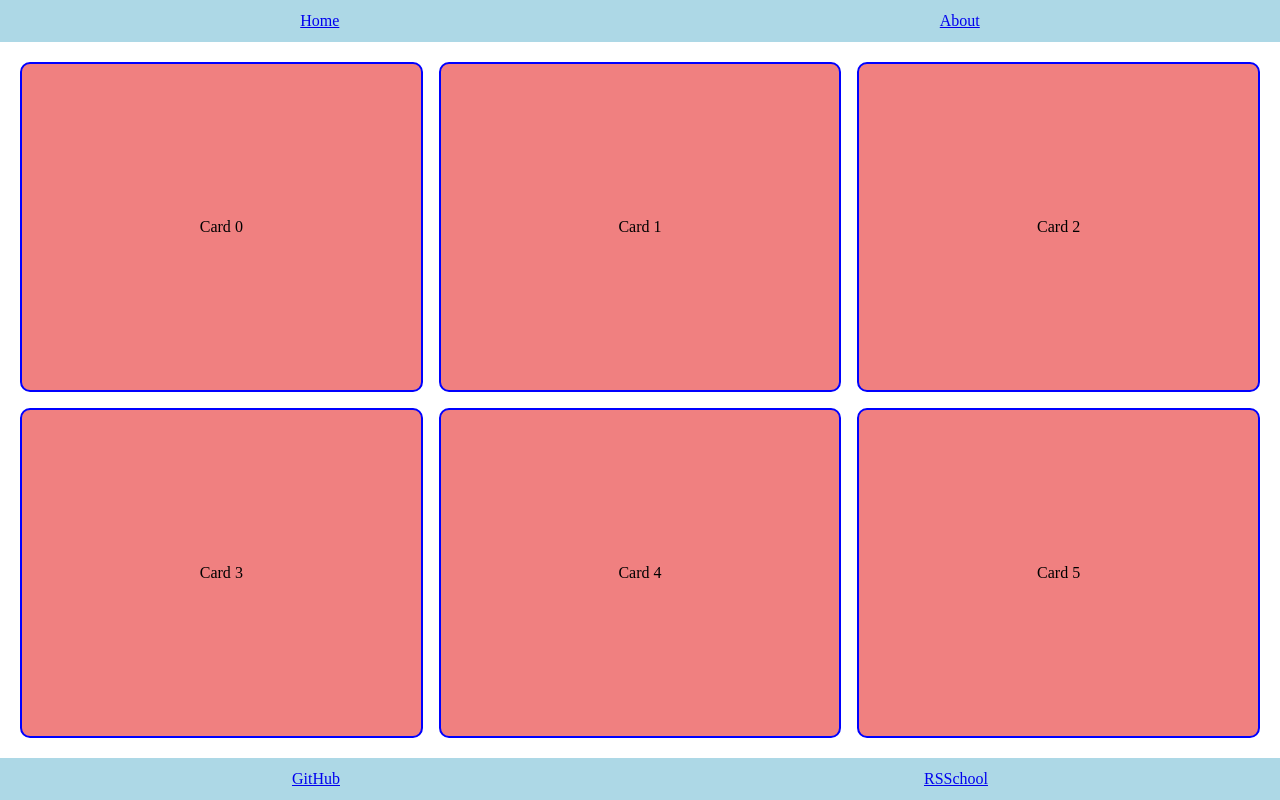
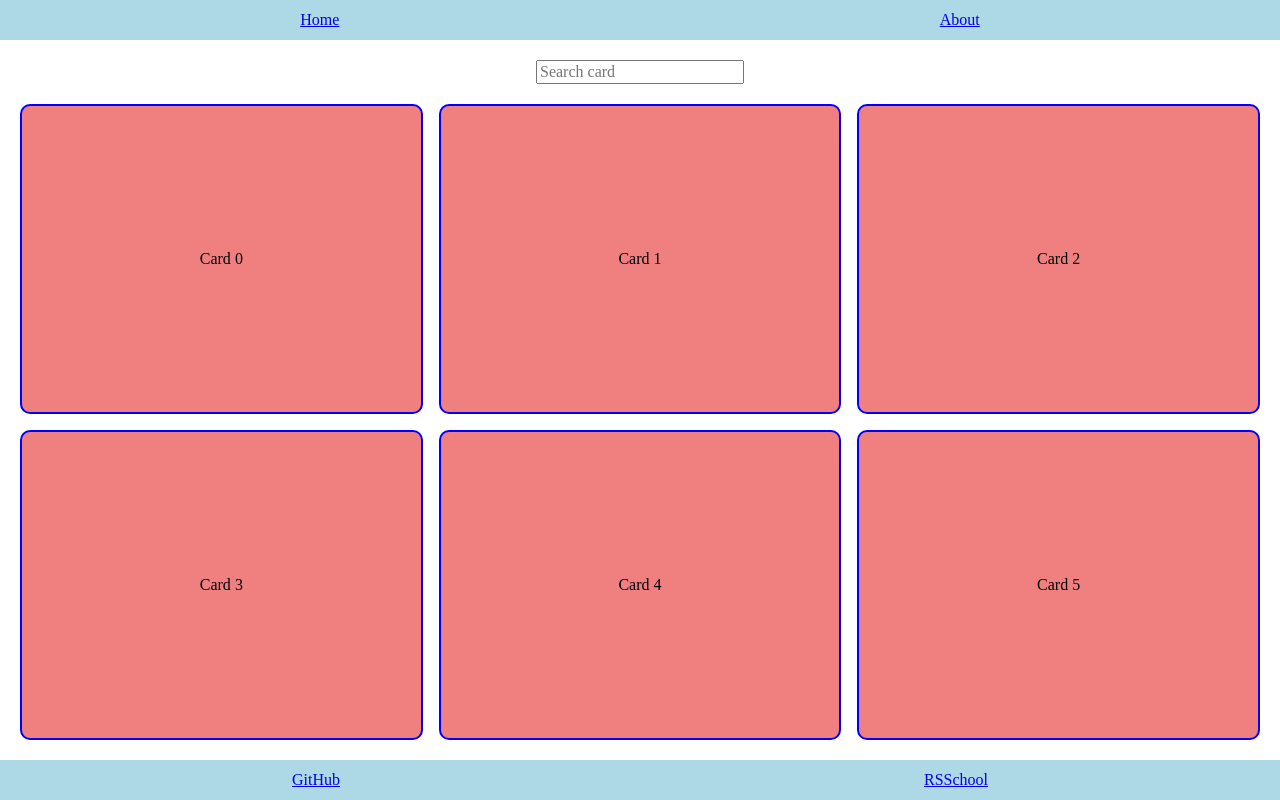
Before and after one commit to 231globus/react, a React (Vite) app: page / in a window 1280 px wide. Built offline with nearby package versions, Linux system fonts and the light colour scheme.

Commit message:
feat: set ls after unmount component

```diff
--- a/src/App.tsx
+++ b/src/App.tsx
@@ -1,10 +1,10 @@
-import About from './components/About';
-import CardsList from './components/CardsList';
 import Footer from './components/Footer';
 import Header from './components/Header';
 import ErrorPage from './pages/ErrorPage';
 import React, { Component } from 'react';
 import { Routes, Route } from 'react-router-dom';
+import HomePage from './pages/HomePage';
+import AboutPage from './pages/AboutPage';
 
 class App extends Component {
   render() {
@@ -12,8 +12,8 @@ class App extends Component {
       <>
         <Header />
         <Routes>
-          <Route path="/" element={<CardsList />} />
-          <Route path="/about" element={<About />} />
+          <Route path="/" element={<HomePage />} />
+          <Route path="/about" element={<AboutPage />} />
           <Route path="*" element={<ErrorPage />} />
         </Routes>
         <Footer />
--- a/src/components/Search.tsx
+++ b/src/components/Search.tsx
@@ -1,4 +1,4 @@
-import React, { Component } from 'react';
+import React, { ChangeEvent, Component } from 'react';
 
 type SearchState = {
   input: string;
@@ -10,12 +10,21 @@ class Search extends Component<object, SearchState> {
     this.state = {
       input: '',
     };
+    this.updateInput = this.updateInput.bind(this);
   }
   componentDidMount() {
     const inputValue = localStorage.getItem('input');
     if (inputValue) {
       this.setState({ input: inputValue });
     }
+  }
+  componentWillUnmount() {
+    localStorage.input = this.state.input;
+  }
+  updateInput(event: ChangeEvent) {
+    const target = event.target as HTMLInputElement;
+    this.setState({ input: target.value });
+    console.log(this.state.input);
   }
   render() {
     return (
@@ -25,6 +34,7 @@ class Search extends Component<object, SearchState> {
           type="text"
           placeholder="Search card"
           defaultValue={this.state.input}
+          onChange={this.updateInput}
         />
       </>
     );
--- a/src/pages/CardsPage.tsx
+++ b/src/pages/HomePage.tsx
@@ -2,7 +2,7 @@ import React from 'react';
 import Search from '../components/Search';
 import CardsList from '../components/CardsList';
 
-class CardsPage extends React.Component {
+class HomePage extends React.Component {
   render() {
     return (
       <>
@@ -13,4 +13,4 @@ class CardsPage extends React.Component {
   }
 }
 
-export default CardsPage;
+export default HomePage;
```
Also changed, not shown: 1 other file (tests, documents, lock files or other folders).
